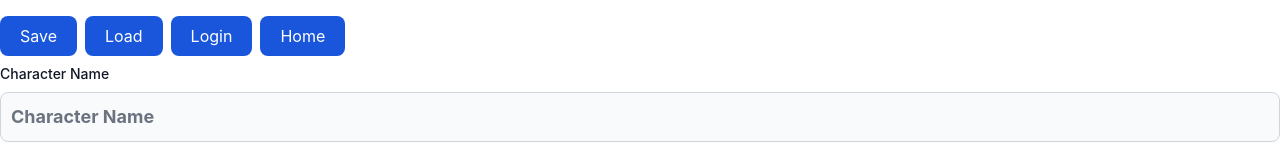
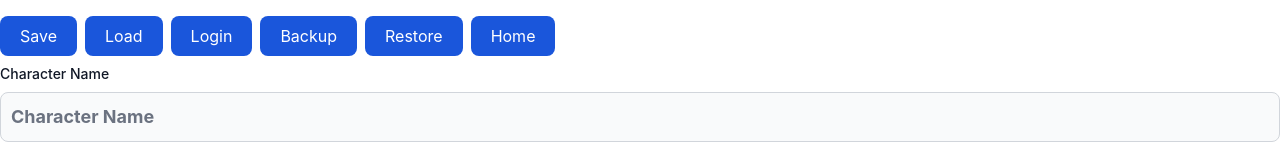
Before and after one commit to deidaraxc4/dnd-character-sheet, a Next.js app in the folder dnd-sheet/: page /character in a window 1280 px wide. Shown: the top 160 px of the page. Built offline with nearby package versions, Linux system fonts and the light colour scheme.

Commit message:
add backup and restore character functionality

```diff
--- a/dnd-sheet/pages/character/index.js
+++ b/dnd-sheet/pages/character/index.js
@@ -487,23 +487,66 @@ const Character = () => {
         }
     }
 
-    // const handleBackup = async () => {
-    //     const options = {
-    //         types: [
-    //             {
-    //               description: 'Text Files',
-    //               accept: {
-    //                 'text/plain': ['.json'],
-    //               },
-    //             },
-    //           ],
-    //     };
-    //     const contents = JSON.stringify("{foo:\"bar\"}")
-    //     const handle = await window.showSaveFilePicker(options);
-    //     const writable = await handle.createWritable();
-    //     await writable.write(contents);
-    //     await writable.close();
-    // }
+    const handleBackup = async () => {
+        const options = {
+            suggestedName: `${characterModel.name}-backup.json`,
+            types: [
+                {
+                  description: 'JSON',
+                  accept: {
+                    'text/plain': ['.json'],
+                  },
+                },
+              ],
+        };
+        const contents = JSON.stringify(characterModel)
+        try {
+            const handle = await window.showSaveFilePicker(options);
+            const writable = await handle.createWritable();
+            await writable.write(contents);
+            await writable.close();
+        }
+        catch (err) {
+            console.log("handleBackup err!");
+            console.log(err);
+        }
+    }
+
+    const handleRestore = async () => {
+        const options = {
+            types: [
+                {
+                    description: 'JSON',
+                    accept: {
+                        'text/plain': ['.json'],
+                    },
+                },
+            ],
+        };
+        try {
+            let fileHandle;
+            [fileHandle] = await window.showOpenFilePicker();
+            const file = await fileHandle.getFile();
+            const content = await file.text();
+            // make sure the content is valid for our use case
+            const jsonContent = JSON.parse(content); // could throw syntax err if not a json file...
+            const aKeys = Object.keys(characterModel).sort();
+            const bKeys = Object.keys(jsonContent).sort();
+            if (JSON.stringify(aKeys) != JSON.stringify(bKeys)) {
+                console.log("not a valid JSON file")
+                alert("Not a valid backup file!")
+                return;
+            }
+            setCharacterModel(jsonContent);
+            saveCharacter(characterModel.name, characterModel)
+            alert(`${characterModel.name} file was restored!`)
+        }
+        catch (err) {
+            console.log("handleRestore err!");
+            console.log(err);
+            alert("Something went wrong! Invalid restore file")
+        }
+    }
 
     return (
         <div className="container mx-auto mt-4 max-w-7xl">
@@ -517,14 +560,14 @@ const Character = () => {
                 <button onClick={handleSave} className="text-white bg-blue-700 hover:bg-blue-800 rounded-lg px-5 py-2 mr-2 mb-2">Save</button>
                 <button onClick={handleLoad} className="text-white bg-blue-700 hover:bg-blue-800 rounded-lg px-5 py-2 mr-2 mb-2" data-modal-toggle="loadModal" id="loadCharacterBtn">Load</button>
                 <button className="text-white bg-blue-700 hover:bg-blue-800 rounded-lg px-5 py-2 mr-2 mb-2" data-modal-toggle="loginModal">Login</button>
-                {/* <button onClick={handleLoad} className="text-white bg-blue-700 hover:bg-blue-800 rounded-lg px-5 py-2 mr-2 mb-2" data-modal-toggle="backupModal">Backup</button>
-                <button className="text-white bg-blue-700 hover:bg-blue-800 rounded-lg px-5 py-2 mr-2 mb-2" data-modal-toggle="restoreModal">Restore</button> */}
+                <button onClick={handleLoad} className="text-white bg-blue-700 hover:bg-blue-800 rounded-lg px-5 py-2 mr-2 mb-2" data-modal-toggle="backupModal">Backup</button>
+                <button className="text-white bg-blue-700 hover:bg-blue-800 rounded-lg px-5 py-2 mr-2 mb-2" data-modal-toggle="restoreModal">Restore</button>
                 <button className="text-white bg-blue-700 hover:bg-blue-800 rounded-lg px-5 py-2 mr-2 mb-2"><a href="./">Home</a></button>
             </div>
             {/* {JSON.stringify(discordHook)}
             {JSON.stringify(characterModel)} */}
 
-            {/* <div id="backupModal" tabIndex="-1" aria-hidden="true" className="hidden overflow-y-auto overflow-x-hidden fixed top-0 right-0 left-0 z-50 w-full md:inset-0 h-modal md:h-full">
+            <div id="backupModal" tabIndex="-1" aria-hidden="true" className="hidden overflow-y-auto overflow-x-hidden fixed top-0 right-0 left-0 z-50 w-full md:inset-0 h-modal md:h-full">
                 <div className="relative p-4 w-full max-w-2xl h-full md:h-auto">
                     <div className="relative bg-white rounded-lg shadow dark:bg-gray-700">
                         <div className="flex justify-between items-start p-4 rounded-t border-b dark:border-gray-600">
@@ -533,14 +576,7 @@ const Character = () => {
                             </h3>
                         </div>
                         <div className="p-6 space-y-6">
-                            <p className="font-light font-sans">Pick character(s) to download.</p>
-                            <ul>
-                                {listsaves.map((save) => {
-                                    return(
-                                        <li key={save} id="backupChoice" className="font-bold">{save}</li>
-                                    )
-                                })}
-                            </ul>
+                            <p className="font-light font-sans">Back up current character <span className="font-medium">{characterModel.name}</span> to a save file.</p>
                         </div>
                         <div className="flex flex-row-reverse items-center p-6 rounded-b border-t border-gray-200 dark:border-gray-600">
                             <button data-modal-toggle="backupModal" type="button" className="text-white bg-blue-700 hover:bg-blue-800 focus:ring-4 focus:outline-none focus:ring-blue-300 font-medium rounded-lg text-sm px-5 py-2.5 text-center dark:bg-blue-600 dark:hover:bg-blue-700 dark:focus:ring-blue-800">Close</button>
@@ -558,15 +594,15 @@ const Character = () => {
                             </h3>
                         </div>
                         <div className="p-6 space-y-6">
-                            <p>foo</p>
+                            <p className="font-light font-sans">Restore a character from a backup file.</p>
                         </div>
                         <div className="flex flex-row-reverse items-center p-6 rounded-b border-t border-gray-200 dark:border-gray-600">
                             <button data-modal-toggle="restoreModal" type="button" className="text-white bg-blue-700 hover:bg-blue-800 focus:ring-4 focus:outline-none focus:ring-blue-300 font-medium rounded-lg text-sm px-5 py-2.5 text-center dark:bg-blue-600 dark:hover:bg-blue-700 dark:focus:ring-blue-800">Close</button>
-                            <button type="button" className="mr-4 text-white bg-blue-700 hover:bg-blue-800 focus:ring-4 focus:outline-none focus:ring-blue-300 font-medium rounded-lg text-sm px-5 py-2.5 text-center dark:bg-blue-600 dark:hover:bg-blue-700 dark:focus:ring-blue-800">Restore</button>
+                            <button onClick={handleRestore} type="button" className="mr-4 text-white bg-blue-700 hover:bg-blue-800 focus:ring-4 focus:outline-none focus:ring-blue-300 font-medium rounded-lg text-sm px-5 py-2.5 text-center dark:bg-blue-600 dark:hover:bg-blue-700 dark:focus:ring-blue-800">Restore</button>
                         </div>
                     </div>
                 </div>
-            </div> */}
+            </div>
             <div id="loginModal" tabIndex="-1" aria-hidden="true" className="hidden overflow-y-auto overflow-x-hidden fixed top-0 right-0 left-0 z-50 w-full md:inset-0 h-modal md:h-full">
                 <div className="relative p-4 w-full max-w-2xl h-full md:h-auto">
                     <div className="relative bg-white rounded-lg shadow dark:bg-gray-700">
```
